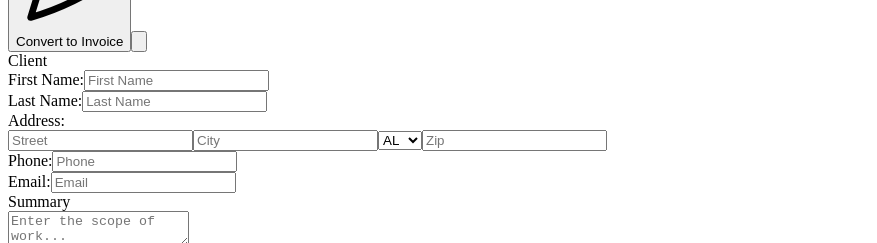
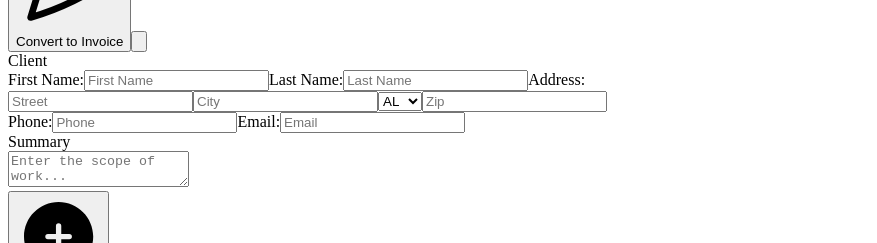
Before and after one commit to AnthonyJRay/floormate_next, a Next.js app: page /estimates/new-estimate in a window 1280 px wide. Shown: the part 123-366 px from the top of the page, without its empty margins (0-877 px from the left). Built offline with nearby package versions, Linux system fonts and the light colour scheme.

Commit message:
Cleaned up some of the styling in Bill To and removed redundant divs.

```diff
--- a/src/features/estimates/form/bill-to/index.jsx
+++ b/src/features/estimates/form/bill-to/index.jsx
@@ -19,7 +19,6 @@ export default function BillTo({ values, setValues }) {
       client: { ...client, [name]: value },
     }));
   }
-  // { address: { ...address, [name]: value } }
   function addressHandler(e) {
     const { name, value } = e.target;
 
@@ -32,10 +31,8 @@ export default function BillTo({ values, setValues }) {
   return (
     <div className="flex flex-col md:w-1/2 p-4 border-2 rounded">
       <div className="text-lg text-center font-bold">Client</div>
-      <div className={"text-sm py-"}>
-        <div className="w-full m-2 md:py-2 italic">
       <FirstNameField
-            className={"w-full"}
+        className={"w-full m-2 md:py-2 italic text-sm"}
         name={"firstName"}
         placeholder="First Name"
         value={firstName}
@@ -43,11 +40,9 @@ export default function BillTo({ values, setValues }) {
       >
         <span>First Name:</span>
       </FirstNameField>
-        </div>
 
-        <div className="w-full m-2 md:py-2 italic">
       <LastNameField
-            className={"w-full"}
+        className={"w-full m-2 md:py-2 italic text-sm"}
         name={"lastName"}
         placeholder={"Last Name"}
         value={lastName}
@@ -55,11 +50,9 @@ export default function BillTo({ values, setValues }) {
       >
         <span>Last Name:</span>
       </LastNameField>
-        </div>
 
-        <div className="w-full m-2 md:py-2 italic">
       <Address
-            className={"w-full"}
+        className={"w-full m-2 md:py-2 italic text-sm"}
         name={"address"}
         placeholder={"Street"}
         values={address}
@@ -67,11 +60,9 @@ export default function BillTo({ values, setValues }) {
       >
         <span>Address:</span>
       </Address>
-        </div>
 
-        <div className="w-full m-2 md:py-2 italic">
       <PhoneField
-            className={"w-full"}
+        className={"w-full m-2 md:py-2 italic text-sm"}
         name={"phone"}
         placeholder={"Phone"}
         value={phone}
@@ -79,11 +70,9 @@ export default function BillTo({ values, setValues }) {
       >
         <span>Phone:</span>
       </PhoneField>
-        </div>
 
-        <div className="w-full m-2 md:py-2 italic">
       <EmailField
-            className={"w-full"}
+        className={"w-full m-2 md:py-2 italic text-sm"}
         name={"email"}
         placeholder={"Email"}
         value={email}
@@ -92,7 +81,5 @@ export default function BillTo({ values, setValues }) {
         <span>Email:</span>
       </EmailField>
     </div>
-      </div>
-    </div>
   );
 }
```
Lines whose indentation alone changed are shown as unchanged.
